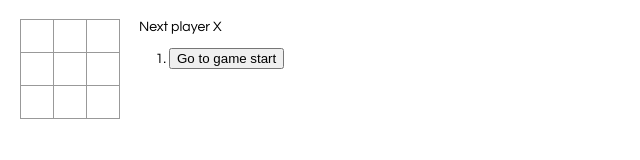
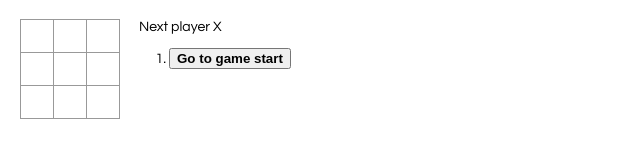
Before and after one commit to marcinru/tic-tac-toe, a React app: page / in a window 1280 px wide. Shown: the full height of the page, 0-640 px from the left. Built offline with nearby package versions, Linux system fonts and the light colour scheme.

Commit message:
Bold the currently selected item in the move list.

```diff
--- a/src/index.css
+++ b/src/index.css
@@ -11,6 +11,10 @@ body {
     clear: both;
     content: "";
     display: table;
+  }
+
+  .bold {
+    font-weight: bold;
   }
 
   .status {
--- a/src/index.js
+++ b/src/index.js
@@ -83,7 +83,8 @@ class Game extends React.Component {
 
   render() {
     const history = this.state.history;
-    const current = history[this.state.stepNumber];
+    const stepNum = this.state.stepNumber;
+    const current = history[stepNum];
     const winner = calculateWinner(current.squares);
 
     const moves = history.map((step, move) => {
@@ -92,7 +93,10 @@ class Game extends React.Component {
         'Go to game start';
       return (
         <li key={move}>
-          <button onClick={() => this.jumpTo(move)}>{desc}</button>
+          <button className={(move === stepNum) ? 'bold' : ''}
+                  onClick={() => this.jumpTo(move)}>
+            {desc}
+          </button>
         </li>
       );
     })
```
